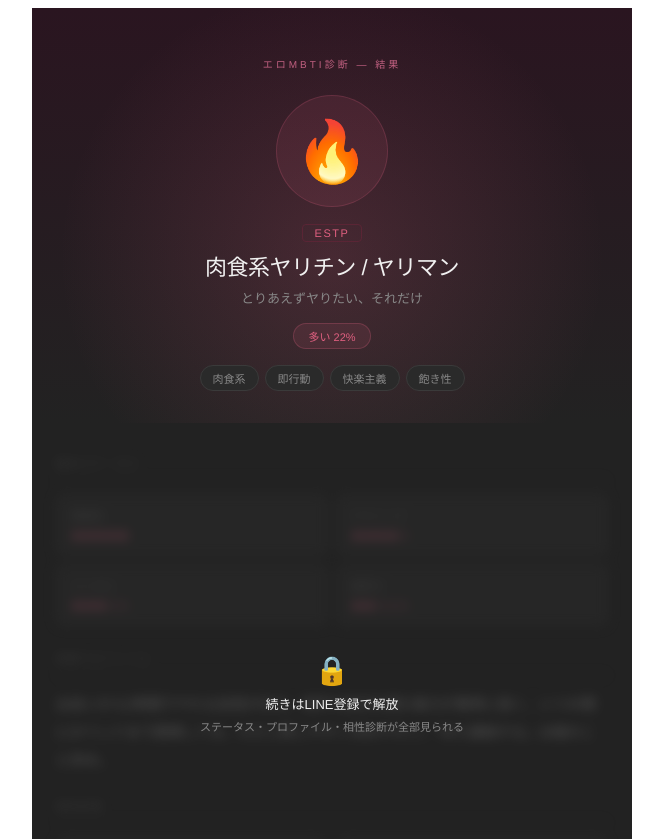
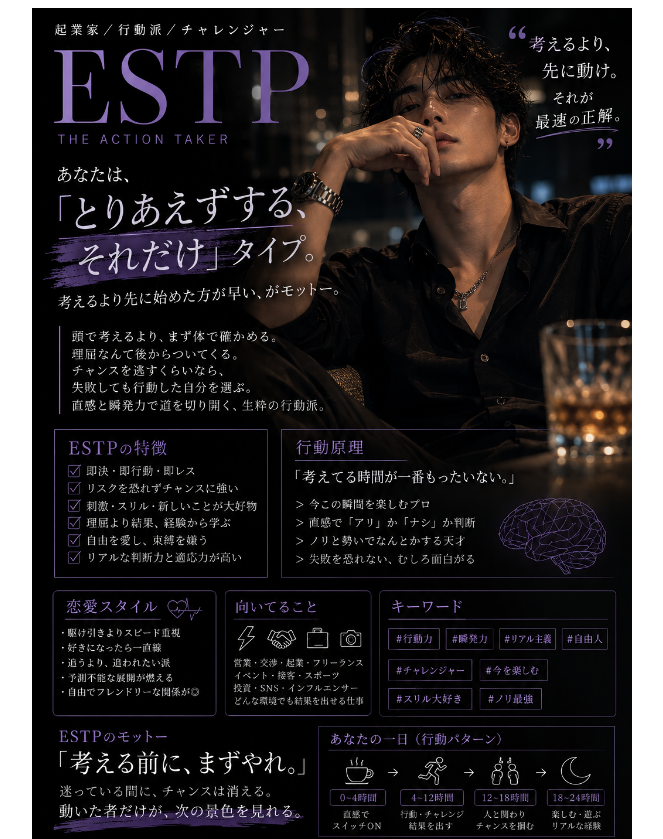
Before and after one commit to makidelice1-coder/ero-mbti, a Next.js app: page /result/ESTP in a window 1280 px wide. Shown: the top 839 px of the page, without its empty margins (308-971 px from the left). Built offline with nearby package versions, Linux system fonts and the light colour scheme.

Commit message:
feat: 結果ページに16タイプ画像を埋め込み

```diff
--- a/pages/result/[type].js
+++ b/pages/result/[type].js
@@ -126,17 +126,20 @@ export default function Result() {
       <div style={{...base,minHeight:'100vh',maxWidth:600,margin:'0 auto'}}>
 
         {/* ヘッダービジュアル */}
-        <div style={{position:'relative',padding:'3rem 1.5rem 2rem',textAlign:'center',background:'linear-gradient(180deg,#2a1520 0%,#222 100%)',overflow:'hidden'}}>
-          <div style={{position:'absolute',inset:0,background:'radial-gradient(circle at 50% 60%,rgba(224,96,128,.18) 0%,transparent 70%)',pointerEvents:'none'}}/>
-          <div style={{fontSize:10,letterSpacing:'0.3em',color:'#c06080',textTransform:'uppercase',marginBottom:'1.5rem',position:'relative'}}>エロMBTI診断 — 結果</div>
-          <div style={{width:110,height:110,borderRadius:'50%',background:'rgba(224,96,128,.1)',border:'1px solid rgba(224,96,128,.2)',display:'flex',alignItems:'center',justifyContent:'center',margin:'0 auto 1rem',position:'relative',fontSize:60}}>
-            {d.emoji}
-          </div>
-          <div style={{display:'inline-block',fontSize:11,color:'#e06080',border:'1px solid #5a2535',padding:'2px 12px',borderRadius:4,letterSpacing:'0.14em',marginBottom:'0.75rem',position:'relative'}}>{type}</div>
-          <div style={{fontSize:22,fontWeight:500,color:'#f0f0f0',letterSpacing:'-0.02em',lineHeight:1.3,marginBottom:'0.35rem',position:'relative'}}>{d.name}</div>
-          <div style={{fontSize:13,color:'#888',fontWeight:300,marginBottom:'1rem',position:'relative'}}>{d.catch}</div>
-          <span style={{fontSize:11,color:'#e06080',background:'rgba(224,96,128,.1)',border:'1px solid rgba(224,96,128,.25)',display:'inline-block',padding:'4px 14px',borderRadius:20,position:'relative'}}>{d.rare}</span>
-          <div style={{display:'flex',flexWrap:'wrap',gap:6,marginTop:'1rem',justifyContent:'center',position:'relative'}}>
+        <div style={{position:'relative',textAlign:'center',background:'#1a1a1a',overflow:'hidden'}}>
+          <img
+            src={`/images/${type}.png`}
+            alt={`${type} - ${d.name}`}
+            style={{width:'100%',display:'block'}}
+          />
+        </div>
+        <div style={{padding:'1.5rem 1.5rem 0',textAlign:'center'}}>
+          <div style={{fontSize:10,letterSpacing:'0.3em',color:'#c06080',textTransform:'uppercase',marginBottom:'1rem'}}>エロMBTI診断 — 結果</div>
+          <div style={{display:'inline-block',fontSize:11,color:'#e06080',border:'1px solid #5a2535',padding:'2px 12px',borderRadius:4,letterSpacing:'0.14em',marginBottom:'0.75rem'}}>{type}</div>
+          <div style={{fontSize:22,fontWeight:500,color:'#f0f0f0',letterSpacing:'-0.02em',lineHeight:1.3,marginBottom:'0.35rem'}}>{d.name}</div>
+          <div style={{fontSize:13,color:'#888',fontWeight:300,marginBottom:'1rem'}}>{d.catch}</div>
+          <span style={{fontSize:11,color:'#e06080',background:'rgba(224,96,128,.1)',border:'1px solid rgba(224,96,128,.25)',display:'inline-block',padding:'4px 14px',borderRadius:20}}>{d.rare}</span>
+          <div style={{display:'flex',flexWrap:'wrap',gap:6,marginTop:'1rem',justifyContent:'center'}}>
             {d.traits.map(t=>(
               <span key={t} style={{fontSize:11,padding:'4px 12px',borderRadius:20,border:'1px solid #3a3a3a',color:'#888',background:'#2a2a2a'}}>{t}</span>
             ))}
```
